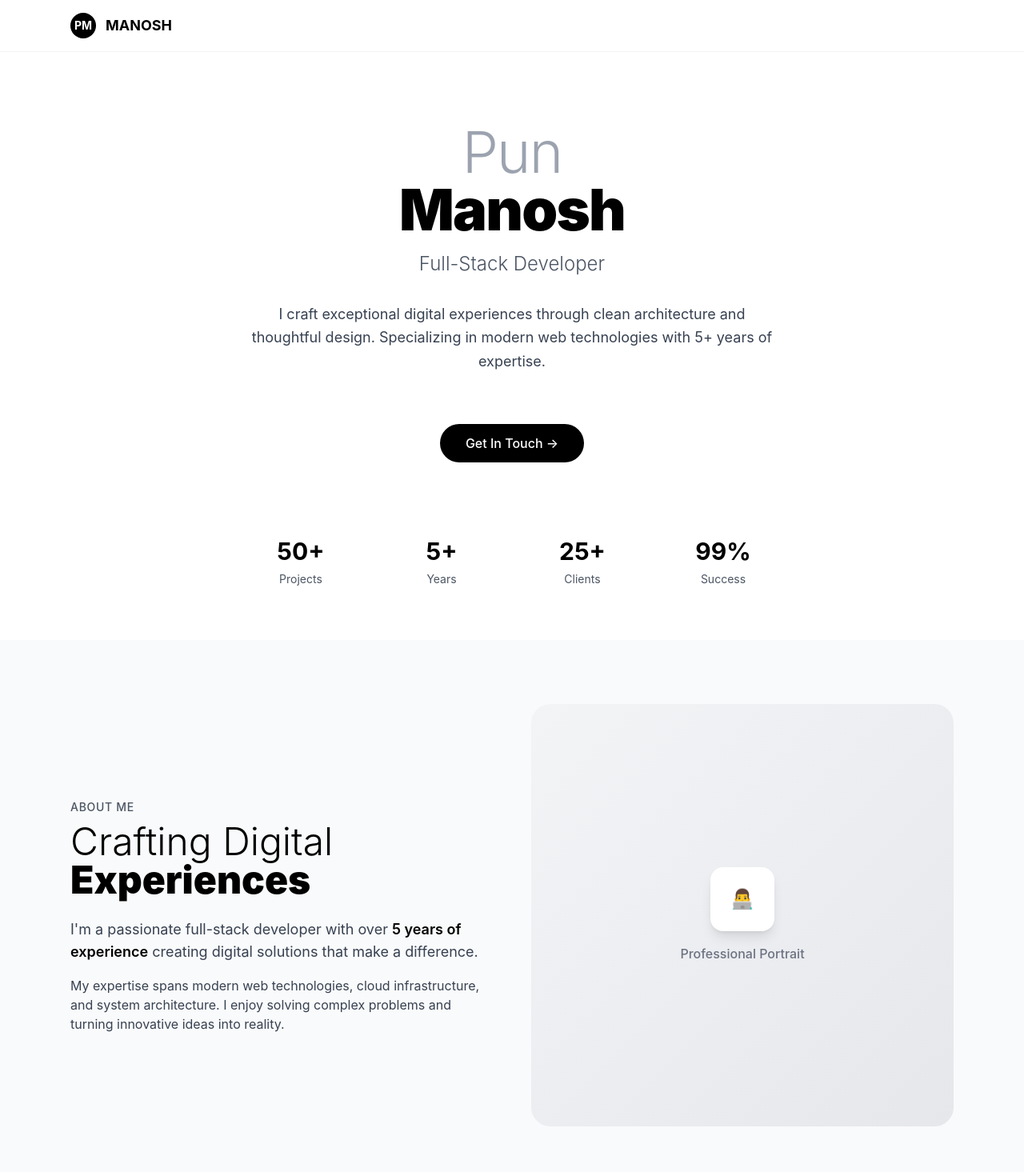
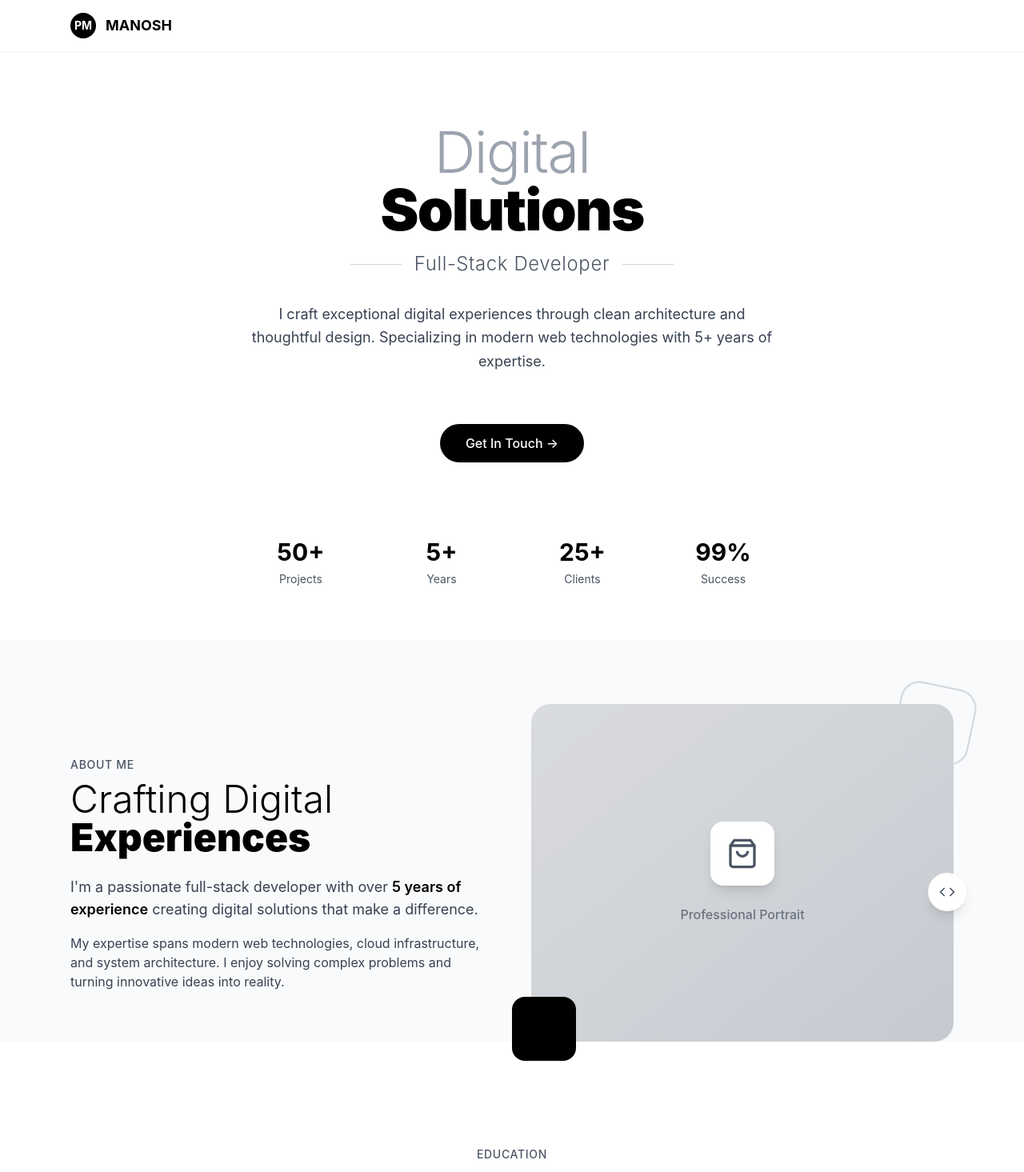
Before and after one commit to manosh12/portfolio, a React (Vite) app: page / in a window 1280 px wide. Shown: the top 1465 px of the page at 80% size. Built offline with nearby package versions, Linux system fonts and the light colour scheme.

Commit message:
code refactoring and add about page design

```diff
--- a/src/components/About.jsx
+++ b/src/components/About.jsx
@@ -1,6 +1,6 @@
 function About({ visibleElements }) {
   return (
-    <section id="about" className="lg:py-20 py-6 bg-gray-50">
+    <section id="about" className="lg:pt-20 sm:pt-12 bg-gray-50">
       <div className="max-w-6xl mx-auto px-6">
         <div className="grid md:grid-cols-2 gap-12 items-center">
           <div className={`space-y-6 animate-on-scroll ${
@@ -27,15 +27,46 @@ function About({ visibleElements }) {
             </div>
           </div>
 
+          {/* Updated Professional Portrait to match third image design */}
           <div className={`relative animate-on-scroll ${
             visibleElements.has('about') ? 'animate' : ''
-          }`}>
-            <div className="aspect-square bg-gradient-to-br from-gray-100 to-gray-200 rounded-3xl flex items-center justify-center hover-lift hover-rotate transition-all duration-500">
-              <div className="text-center">
-                <div className="w-20 h-20 bg-white rounded-2xl flex items-center justify-center mx-auto mb-4 shadow-lg hover-scale">
-                  <span className="text-2xl">👨‍💻</span>
+          }`} style={{ animationDelay: '200ms' }}>
+
+            {/* Main Portrait Container */}
+            <div className="relative">
+              <div className="aspect-[5/4] bg-gradient-to-br from-gray-200 to-gray-300 rounded-3xl flex items-center justify-center relative overflow-hidden group hover:shadow-2xl transition-all duration-500">
+                <div className="absolute inset-0 bg-black/5 group-hover:bg-black/10 transition-colors duration-500" />
+
+                {/* Center Icon and Text */}
+                <div className="text-center relative z-10">
+                  <div className="w-20 h-20 bg-white rounded-2xl flex items-center justify-center mx-auto mb-6 shadow-lg group-hover:scale-110 group-hover:rotate-6 transition-all duration-500">
+                    <svg width="40" height="40" viewBox="0 0 24 24" fill="none" stroke="currentColor" strokeWidth="2" className="text-gray-600">
+                      <path d="M6 2L3 6v14a2 2 0 0 0 2 2h14a2 2 0 0 0 2-2V6l-3-4z"/>
+                      <line x1="3" y1="6" x2="21" y2="6"/>
+                      <path d="M16 10a4 4 0 0 1-8 0"/>
+                    </svg>
+                  </div>
+                  <p className="text-gray-500 font-medium">Professional Portrait</p>
                 </div>
-                <p className="text-gray-500 font-medium">Professional Portrait</p>
+              </div>
+
+              {/* Decorative Elements - matching the image design */}
+              <div className={`absolute -top-6 -right-6 w-24 h-24 border-2 border-gray-300 rounded-3xl rotate-12 hover:rotate-6 transition-all duration-700 ${
+                visibleElements.has('about') ? 'scale-100 opacity-100' : 'scale-0 opacity-0'
+              }`} style={{ transitionDelay: '200ms' }} />
+
+              <div className={`absolute -bottom-6 -left-6 w-20 h-20 bg-black rounded-2xl hover:scale-110 hover:rotate-12 transition-all duration-700 ${
+                visibleElements.has('about') ? 'scale-100 opacity-100' : 'scale-0 opacity-0'
+              }`} style={{ transitionDelay: '400ms' }} />
+
+              {/* Code Icon - matching the design */}
+              <div className={`absolute top-1/2 -right-4 w-12 h-12 bg-white rounded-full shadow-lg flex items-center justify-center hover:scale-110 hover:-translate-y-2 transition-all duration-500 ${
+                visibleElements.has('about') ? 'scale-100 opacity-100' : 'scale-0 opacity-0'
+              }`} style={{ transitionDelay: '600ms' }}>
+                <svg width="20" height="20" viewBox="0 0 24 24" fill="none" stroke="currentColor" strokeWidth="2" className="text-gray-600">
+                  <polyline points="16 18 22 12 16 6"/>
+                  <polyline points="8 6 2 12 8 18"/>
+                </svg>
               </div>
             </div>
           </div>
--- a/src/components/Contact.jsx
+++ b/src/components/Contact.jsx
@@ -14,7 +14,7 @@ function Contact({ visibleElements }) {
   }
 
   return (
-    <section id="contact" className="lg:py-20 py-12">
+    <section id="contact" className="lg:pt-20 lg:pb-32 sm:pt-12">
       <div className="max-w-6xl mx-auto px-6">
         <div className={`text-center mb-16 animate-on-scroll ${
           visibleElements.has('contact') ? 'animate' : ''
--- a/src/components/Education.jsx
+++ b/src/components/Education.jsx
@@ -6,7 +6,7 @@ function Education({ visibleElements }) {
   const timeline = data.timeline;
 
   return (
-    <section id="education" className="lg:py-20 py-12 bg-white">
+    <section id="education" className="lg:pt-32 sm:pt-12 bg-white">
       <div className="lg:px-6">
         <div className={`text-center mb-16 animate-on-scroll ${
           visibleElements.has('education') ? 'animate' : ''
--- a/src/components/Hero.jsx
+++ b/src/components/Hero.jsx
@@ -14,19 +14,23 @@ function Hero({ isLoaded, scrollToSection }) {
               <span className={`block text-gray-400 transition-all duration-700 ${
                 isLoaded ? 'animate-slideInLeft' : 'opacity-0 -translate-x-12'
               }`}>
-                Pun
+                Digital
               </span>
               <span className={`block font-black text-black transition-all duration-700 ${
                 isLoaded ? 'animate-slideInRight' : 'opacity-0 translate-x-12'
               }`}>
-                Manosh
+                Solutions
               </span>
             </h1>
-            <p className={`text-xl md:text-2xl text-gray-600 font-light transition-all duration-700 ${
+            <div className={`flex items-center justify-center space-x-4 transition-all duration-700 ${
               isLoaded ? 'animate-fadeInUp' : 'opacity-0 translate-y-8'
             }`}>
-              Full-Stack Developer
-            </p>
+              <div className="h-px bg-gray-300 w-16"></div>
+              <p className="text-xl md:text-2xl text-gray-600 font-light tracking-wide">
+                Full-Stack Developer
+              </p>
+              <div className="h-px bg-gray-300 w-16"></div>
+            </div>
           </div>
 
           <p className={`text-lg text-gray-700 max-w-2xl mx-auto leading-relaxed transition-all duration-700 ${
--- a/src/components/Skills.jsx
+++ b/src/components/Skills.jsx
@@ -35,7 +35,7 @@ function Skills({ visibleElements }) {
   };
 
   return (
-    <section id="skills" className="lg:py-20">
+    <section id="skills" className="lg:pt-20 sm:pt-12">
       <div className="max-w-6xl mx-auto px-6">
         <div className={`text-center mb-16 animate-on-scroll ${
           visibleElements.has('skills') ? 'animate' : ''
--- a/src/data.json
+++ b/src/data.json
@@ -14,7 +14,7 @@
         "subjects": [
         {
             "category": "Web Programming",
-            "skills": ["PHP", "JavaScript", "HTML", "CSS"]
+            "skills": ["PHP", "JavaScript", "HTML", "CSS", "Bootstrap"]
         },
         {
             "category": "Web Design",
```
